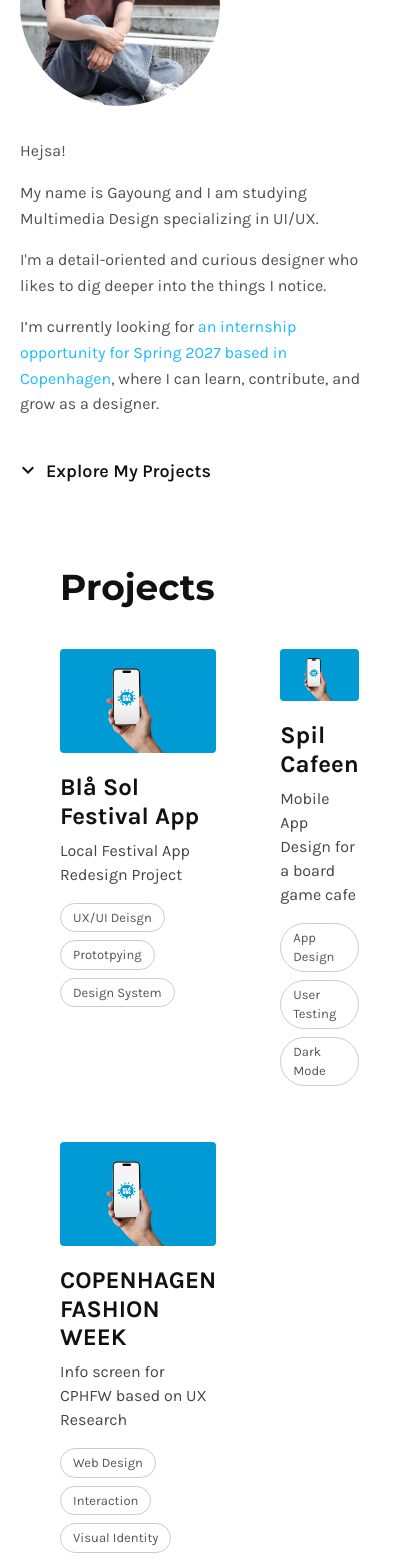
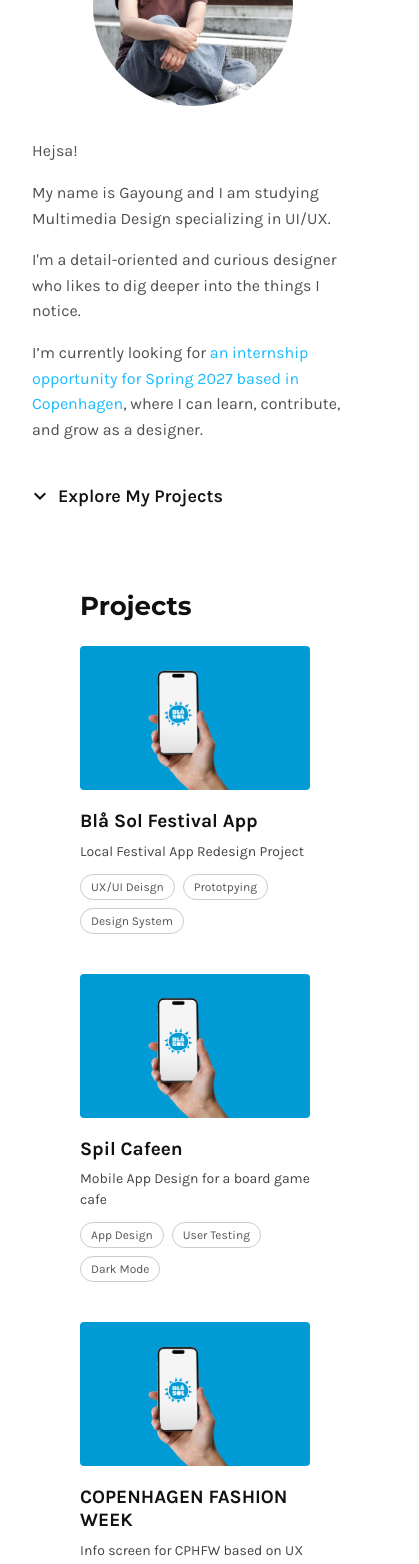
Before and after one commit to Lunanuna/portfolio, a React (Vite) app: page / in a window 390 px wide. Shown: the part 300-1864 px from the top of the page, 419 px wide, since content can reach past the window. Built offline with nearby package versions, Linux system fonts and the light colour scheme.

Commit message:
css changed a bit media

```diff
--- a/src/components/Main.module.css
+++ b/src/components/Main.module.css
@@ -132,9 +132,12 @@
   .profileImage {
     width: 260px;
     height: 260px;
+    align-self: center;
   }
 
-  .introduction { font-size: 18px; }
+  .introduction {
+    font-size: 18px;
+    padding-left: 16px;}
 }
 
 @media (max-width: 760px) {
@@ -147,6 +150,8 @@
     height: auto;
     padding-top: 60px;
     padding-bottom: 40px;
+    padding-left: 16px;
+    padding-right: 16px;
   }
     .introduction p {
   margin: 0 0 16px;
@@ -162,6 +167,7 @@
     flex-direction: column;
     gap: 32px;
     margin-bottom: 80px;
+    padding-left: 16px;
   }
 
   .profileImage {
--- a/src/components/Projects.module.css
+++ b/src/components/Projects.module.css
@@ -71,3 +71,91 @@
   border-radius: 999px;
   color: #555;
 }
+
+/* ============================================================
+   반응형
+   ------------------------------------------------------------
+   컨텐츠가 깨지는 지점에서 끊는다는 원칙.
+   기기 크기(아이폰/아이패드)가 아니라 레이아웃 기준.
+   ============================================================ */
+
+/* 컨테이너(1200px)에 여백이 안 남기 시작하는 지점 */
+@media (max-width: 1240px) {
+  .projects {
+    padding: 0 40px;
+  }
+
+  .list {
+    column-gap: 48px;
+    row-gap: 48px;
+  }
+}
+
+/* 태블릿 가로 — 2단 유지하되 간격만 축소 */
+@media (max-width: 1000px) {
+  .projects {
+    padding: 0 32px;
+    margin-bottom: 48px;
+  }
+
+  .title {
+    font-size: 32px;
+    margin-bottom: 32px;
+  }
+
+  .list {
+    column-gap: 32px;
+  }
+
+  .projectTitle { font-size: 21px; }
+  .description  { font-size: 15px; }
+}
+
+/* 카드 한 장이 너무 좁아지는 지점 — 1단으로 전환 */
+@media (max-width: 720px) {
+  .list {
+    grid-template-columns: 1fr;
+    row-gap: 48px;
+  }
+
+  /* 1단이 되면 썸네일이 너무 커져서 비율을 낮춤 */
+  .thumbnail {
+    aspect-ratio: 16 / 10;
+  }
+
+  /* 터치 기기엔 hover 확대가 의미 없음 */
+  .projectItem:hover .thumbnail {
+    transform: none;
+  }
+}
+
+/* 모바일 */
+@media (max-width: 480px) {
+  .projects {
+    padding: 0 20px;
+    margin-bottom: 40px;
+  }
+
+  .title {
+    font-size: 26px;
+    margin-bottom: 24px;
+  }
+
+  .projectTitle { font-size: 19px; }
+  .description  { font-size: 14px; margin-bottom: 12px; }
+  .keyword      { font-size: 12px; padding: 3px 10px; }
+
+  .list { row-gap: 40px; }
+}
+
+/* 움직임 최소화 설정 존중 */
+@media (prefers-reduced-motion: reduce) {
+  .thumbnail,
+  .projectTitle {
+    transition: none;
+  }
+
+  .projectItem:hover .thumbnail {
+    transform: none;
+  }
+}
--- a/src/views/ArchivePage.module.css
+++ b/src/views/ArchivePage.module.css
@@ -231,6 +231,7 @@
     --side-pad: 32px;
     --section-gap: 88px;
     padding-top: 56px;
+    margin-top: 32px;
   }
 
   .header {
```
